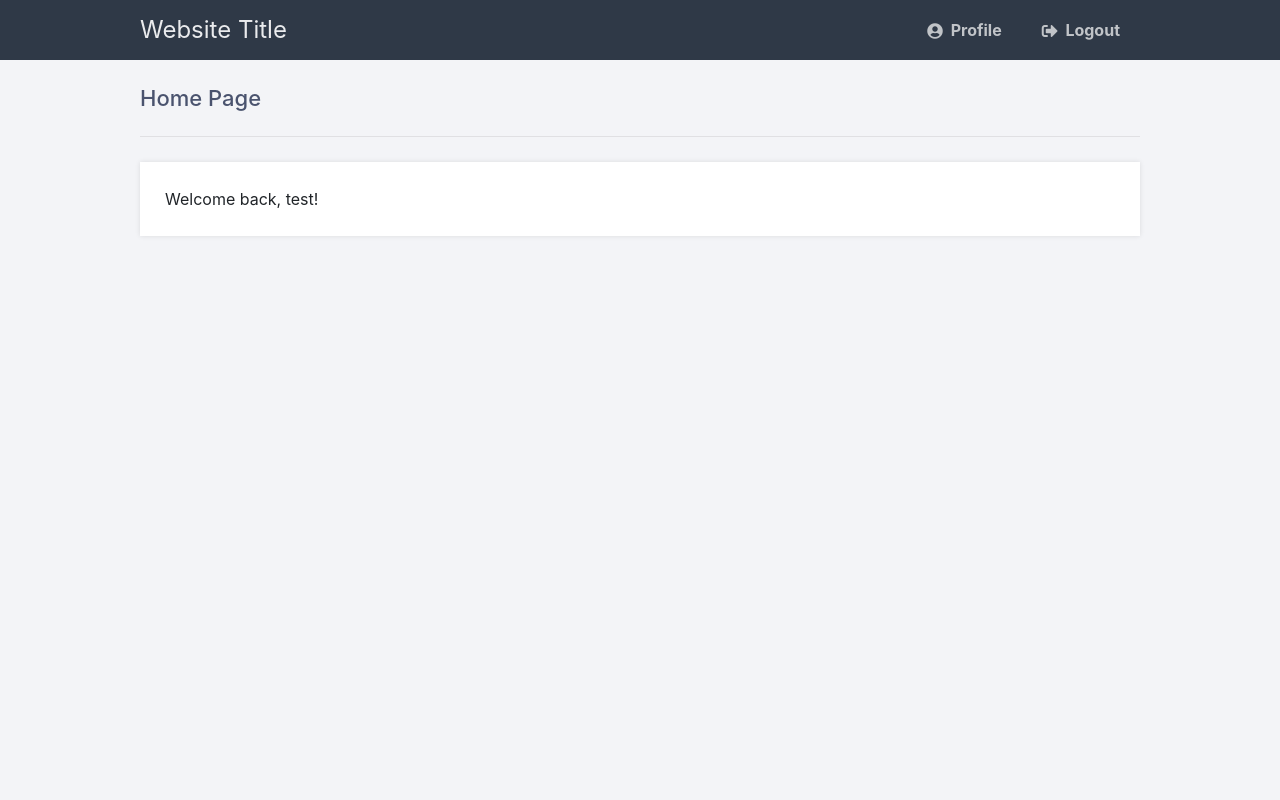
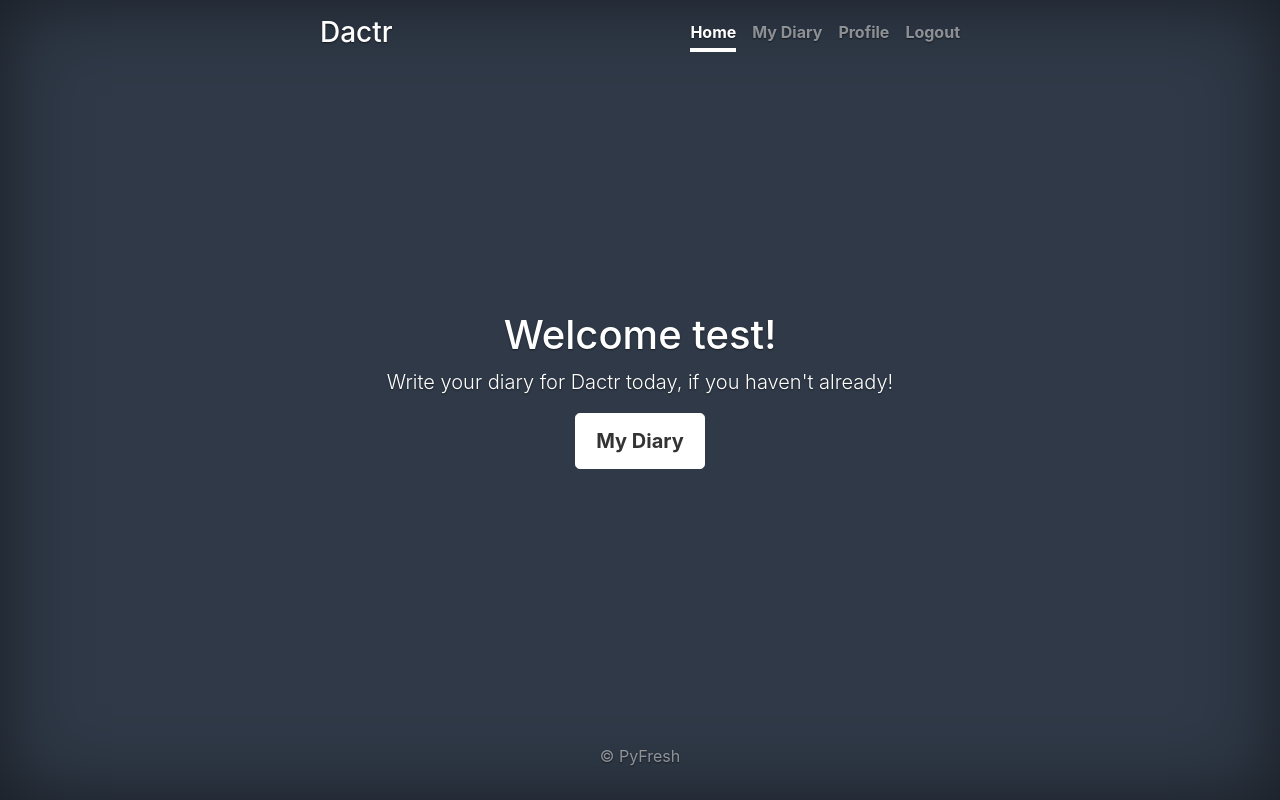
Before and after one commit to Yajur21/dactr, a PHP site: page /pages/home.php in a window 1280 px wide. Run offline with PHP 8.4, Linux system fonts and the light colour scheme; a user stored in the database is signed in.

Commit message:
Styling and Home changes
Need to change profile page to match

```diff
--- /dev/null
+++ b/css/bootstraphome.css
@@ -0,0 +1,118 @@
+
+/* Bootstrap home css */
+
+/*
+ * Globals
+ */
+.color-navyblue{
+  color: #2f3947;
+}
+.bg-blue{
+  background-color: #2f3947;
+}
+.color-white{
+  color: #fff;
+}
+
+/* Links */
+a,
+a:focus,
+a:hover {
+  color: white;
+}
+
+/* Custom default button */
+.btn-secondary,
+.btn-secondary:hover,
+.btn-secondary:focus {
+  color: #333;
+  text-shadow: none; /* Prevent inheritance from `body` */
+  background-color: white;
+  border: .05rem solid white;
+}
+
+
+/*
+ * Base structure
+ */
+
+html,
+body {
+  height: 100%;
+  background-color: #2f3947;
+}
+
+body {
+  display: -ms-flexbox;
+  display: flex;
+  color: white;
+  text-shadow: 0 .05rem .1rem rgba(0, 0, 0, .5);
+  box-shadow: inset 0 0 5rem rgba(0, 0, 0, .5);
+}
+
+.cover-container {
+  max-width: 42em;
+}
+
+
+/*
+ * Header
+ */
+.masthead {
+  margin-bottom: 2rem;
+}
+
+.masthead-brand {
+  margin-bottom: 0;
+}
+
+.nav-masthead .nav-link {
+  padding: .25rem 0;
+  font-weight: 700;
+  color: rgba(255, 255, 255, .5);
+  background-color: transparent;
+  border-bottom: .25rem solid transparent;
+}
+
+.nav-masthead .nav-link:hover,
+.nav-masthead .nav-link:focus {
+  border-bottom-color: rgba(255, 255, 255, .25);
+}
+
+.nav-masthead .nav-link + .nav-link {
+  margin-left: 1rem;
+}
+
+.nav-masthead .active {
+  color: white;
+  border-bottom-color: white;
+}
+
+@media (min-width: 48em) {
+  .masthead-brand {
+    float: left;
+  }
+  .nav-masthead {
+    float: right;
+  }
+}
+
+
+/*
+ * Cover
+ */
+.cover {
+  padding: 0 1.5rem;
+}
+.cover .btn-lg {
+  padding: .75rem 1.25rem;
+  font-weight: 700;
+}
+
+
+/*
+ * Footer
+ */
+.mastfoot {
+  color: rgba(255, 255, 255, .5);
+}
--- a/css/signin.css
+++ b/css/signin.css
@@ -10,7 +10,7 @@
   	-moz-osx-font-smoothing: grayscale;
 }
 body {
-  	background-color: #435165;
+  	background-color: #2f3947;
 }
 .login {
     width: 100%;
@@ -21,7 +21,7 @@
 }
 .login h1 {
   	text-align: center;
-  	color: #5b6574;
+  	color: #2f3947;
   	font-size: 24px;
   	padding: 20px 0 20px 0;
   	border-bottom: 1px solid #dee0e4;
--- a/css/style.css
+++ b/css/style.css
@@ -10,7 +10,7 @@
   	-moz-osx-font-smoothing: grayscale;
 }
 body {
-  	background-color: #435165;
+  	background-color: #2f3947;
   	margin: 0;
 }
 .register {
@@ -22,7 +22,7 @@
 }
 .register h1 {
   	text-align: center;
-  	color: #5b6574;
+  	color: #2f3947;
   	font-size: 24px;
   	padding: 20px 0 20px 0;
   	border-bottom: 1px solid #dee0e4;
@@ -54,7 +54,7 @@
   	padding: 15px;
   	margin-top: 20px;
   	background-color: #3274d6;
- 	border: 0;
+ 	  border: 0;
   	cursor: pointer;
   	font-weight: bold;
   	color: #ffffff;
@@ -66,11 +66,10 @@
 }
 .register p{
 	text-align: center;
-  color: red;
   padding: 5px;
 }
 
-/* Used by home.php */
+/* Template used by home.php */
 .navtop {
 	background-color: #2f3947;
 	height: 60px;
--- a/index.php
+++ b/index.php
@@ -31,7 +31,7 @@
 					<i class="fas fa-lock"></i>
 				</label>
 				<input type="password" name="password" placeholder="Password" id="password" required>
-        <a href="register.php" style:"padding:5px">Click here to register</a>
+        <a href="php/register.php" style:"padding:5px">Click here to register</a>
 				<input type="submit" value="login">
 			</form>
 
@@ -79,13 +79,13 @@
            }
           else {
             ?>
-              <p>Incorrect password</p>
+              <p class="text-danger">Incorrect password</p>
             <?php
           }
         }
         else {
           ?>
-            <p>Incorrect username!</p>
+            <p class="text-danger">Incorrect username</p>
           <?php
         }
 
--- a/pages/home.php
+++ b/pages/home.php
@@ -20,22 +20,38 @@
     <title>Home</title>
 
     <!-- Custom style -->
-    <link href="\dactr/css/style.css" rel="stylesheet" type="text/css">
+    <link href="\dactr/css/bootstraphome.css" rel="stylesheet" type="text/css">
     <link rel="stylesheet" href="https://use.fontawesome.com/releases/v5.7.1/css/all.css">
   </head>
 
-  <body class="loggedin">
-		<nav class="navtop">
-			<div>
-				<h1>Website Title</h1>
-				<a href="\dactr/pages/profile.php"><i class="fas fa-user-circle"></i>Profile</a>
-				<a href="\dactr/php/logout.php"><i class="fas fa-sign-out-alt"></i>Logout</a>
-			</div>
-		</nav>
-		<div class="content">
-			<h2>Home Page</h2>
-			<p>Welcome back, <?=$_SESSION['name']?>!</p>
-		</div>
-	</body>
+  <body class="text-center">
+    <div class="cover-container d-flex w-100 h-100 p-3 mx-auto flex-column">
+      <header class="masthead mb-auto">
+        <div class="inner">
+          <h3 class="masthead-brand">Dactr</h3>
+          <nav class="nav nav-masthead justify-content-center">
+            <a class="nav-link active" href="\dactr/pages/home.php">Home</a>
+            <a class="nav-link" href="\dactr/pages/journal.php">My Diary</a>
+            <a class="nav-link" href="\dactr/pages/profile.php">Profile</a>
+            <a class="nav-link" href="\dactr/php/logout.php">Logout</a>
+          </nav>
+        </div>
+      </header>
+
+      <main role="main" class="inner cover">
+        <h1 class="cover-heading">Welcome <?=$_SESSION['name']?>!</h1>
+        <p class="lead">Write your diary for Dactr today, if you haven't already!</p>
+        <p class="lead">
+          <a href="#" class="btn btn-lg btn-secondary">My Diary</a>
+        </p>
+      </main>
+
+      <footer class="mastfoot mt-auto">
+        <div class="inner">
+          <p>&copy; PyFresh</p>
+        </div>
+      </footer>
+    </div>
+  </body>
 
   </html>
```
Also changed, not shown: php/register.php (renamed from register.php, +6 -6 lines), pages/journal.php (added).
